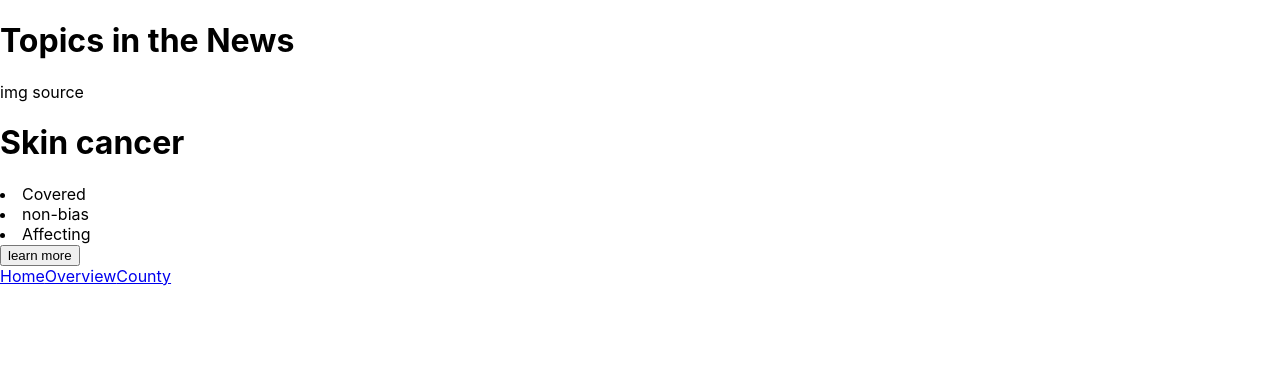
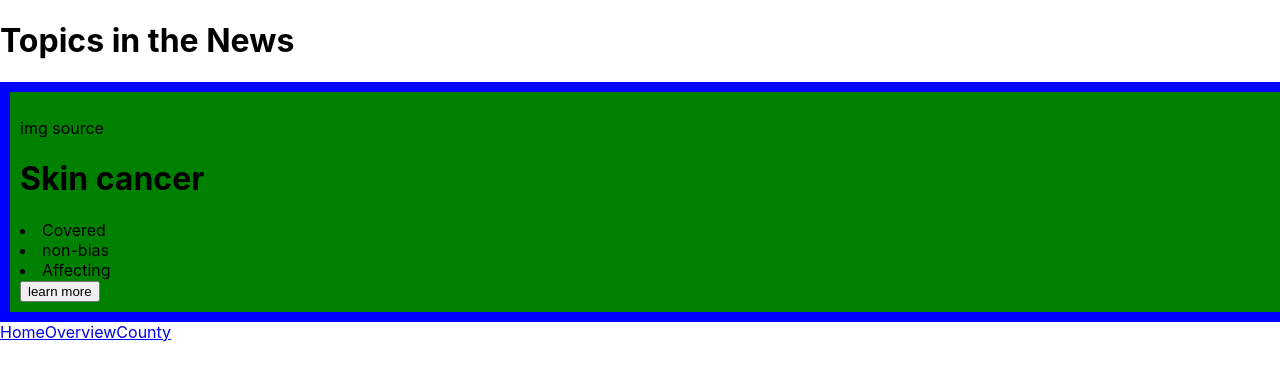
Before and after one commit to isabella-designs/bigproblemssolved, a React (Create React App) app: page /Home in a window 1280 px wide. Shown: the top 380 px of the page. Built offline with nearby package versions, Linux system fonts and the light colour scheme.

Commit message:
color start

```diff
--- a/src/pages/Home.css
+++ b/src/pages/Home.css
@@ -0,0 +1,14 @@
+.scrollableContainer {
+    background-color: blue;
+    padding: 10px;
+    overflow-x: scroll;
+    display: grid;
+    grid-auto-columns: 100%;
+    grid-auto-flow: column;
+    overflow-y: hidden;
+}
+
+.card {
+    background-color: green;
+    padding: 10px;
+}
--- a/src/pages/Home.js
+++ b/src/pages/Home.js
@@ -6,7 +6,7 @@ import ReadMore from './ReadMore.js'
 
 function Home() {
     const [globalState, updateGlobalState] = useGlobalState()
-    const topics = [{ "img": "img source", "headline": "Skin cancer", "bullets": ["Covered", "non-bias", "Affecting"] }]
+    const topics = [{ "img": "img source", "headline": "Skin cancer", "bullets": ["Covered", "non-bias", "Affecting"] }, { "img": "img source2", "headline": "Skin cancer2", "bullets": ["Covered", "non-bias", "Affecting"] }]
     const [showLearnMore, setshowLearnMore] = useState(false);
     return (
         <div>
```
